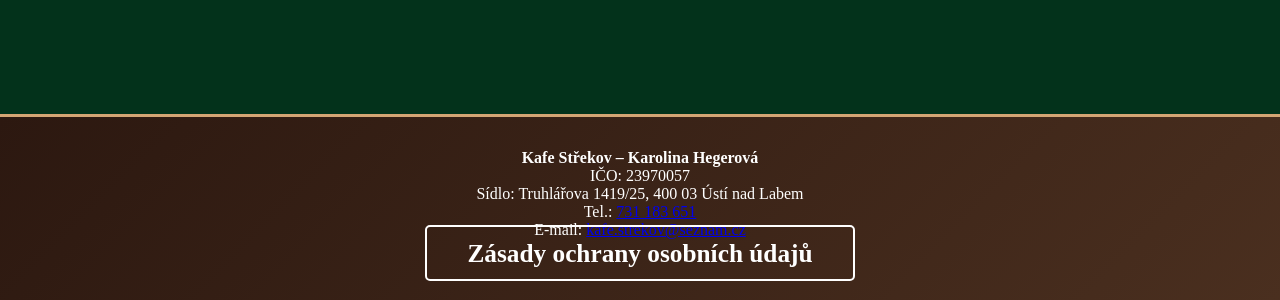
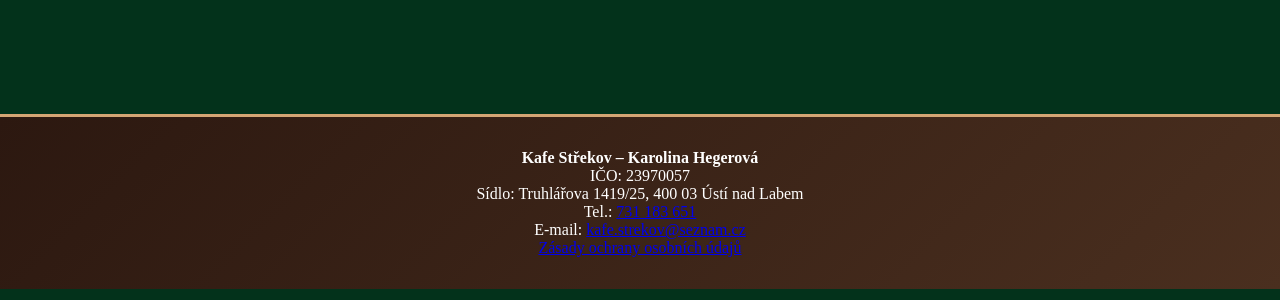
Before and after one commit to kristianbalog122333-design/kristianbalog122333-design.github.io, a website: page menu.html in a window 1280 px wide. Shown: the part 1128-1428 px from the top of the page. Drawn offline with Linux system fonts and the light colour scheme; no server answers.

Commit message:
Update menu.html

```diff
--- a/menu.html
+++ b/menu.html
@@ -268,7 +268,7 @@
     <p>Sídlo: Truhlářova 1419/25, 400 03 Ústí nad Labem</p>
     <p>Tel.: <a href="tel:+420731183651">731 183 651</a></p>
     <p>E-mail: <a href="mailto:kafe.strekov@seznam.cz">kafe.strekov@seznam.cz</a></p>
-    <a href="GDPR" class="header-link">Zásady ochrany osobních údajů</a>
+<a href="GDPR">Zásady ochrany osobních údajů</a>
 
   </div>
 </footer>
```
